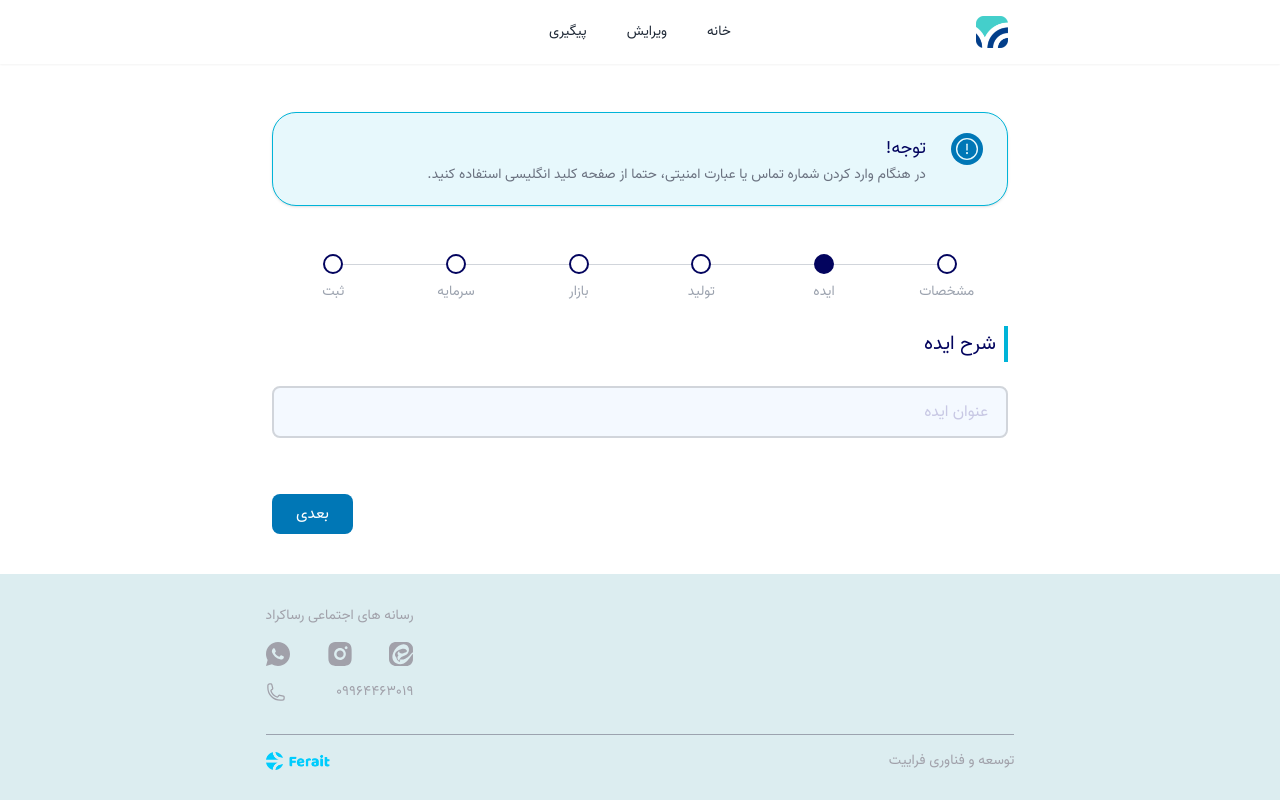
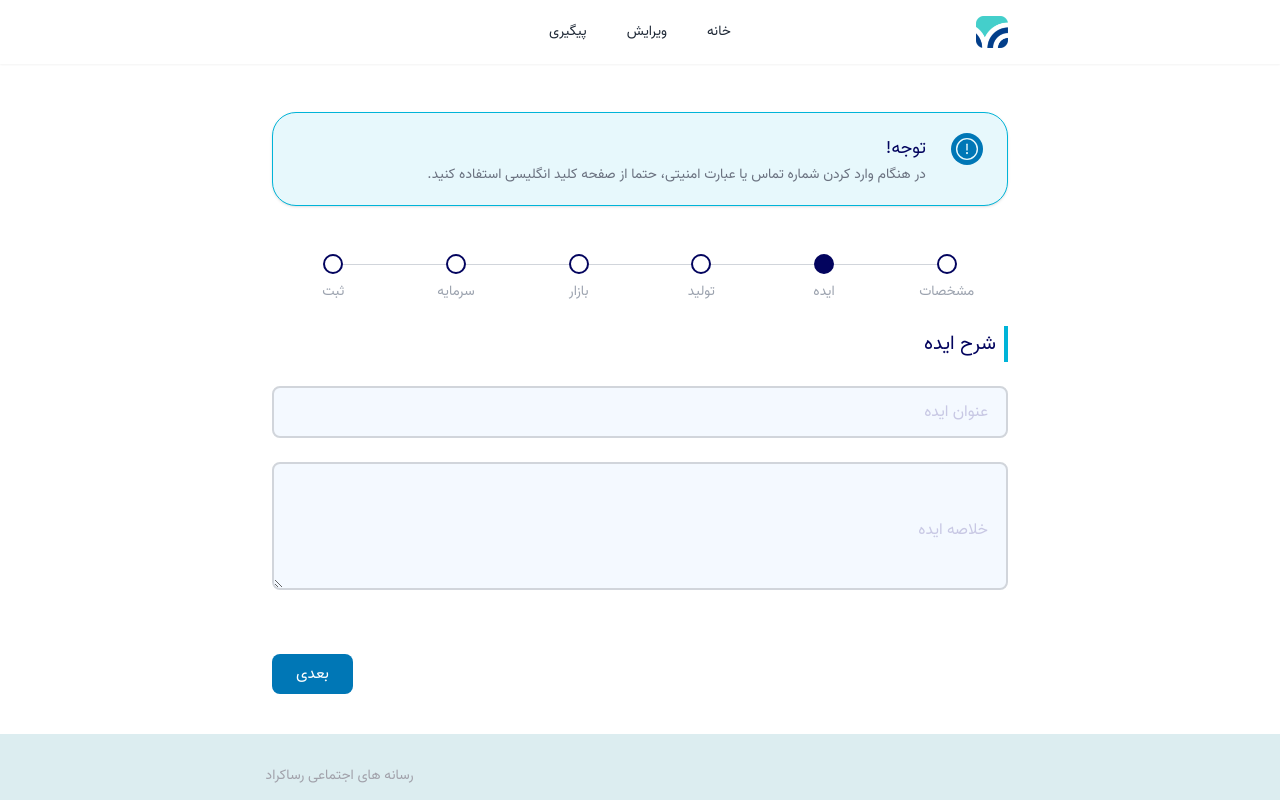
Before and after one commit to pouria-drd/rasacrowd, a Next.js app: page /survey/personal in a window 1280 px wide. Both pictures are taken after a click on the button 823 px from the left and 264 px from the top of the page. Shown: the top 800 px of the page. Built offline with nearby package versions, Linux system fonts and the light colour scheme.

Commit message:
added section manager and created ProduceForm

```diff
--- a/app/components/inputs/TextArea.tsx
+++ b/app/components/inputs/TextArea.tsx
@@ -1,6 +1,90 @@
-const TextArea = () => {
+'use client';
+import { useEffect, useState, useId } from "react";
+
+
+interface InputProps {
+    placeHolder: string;
+    hasError?: boolean;
+    errorMessage?: string;
+    value?: React.InputHTMLAttributes<HTMLInputElement>['value'];
+    maxLength?: React.InputHTMLAttributes<HTMLInputElement>['maxLength'];
+
+    getID?: (id: string) => void;
+    onChange?: React.InputHTMLAttributes<HTMLTextAreaElement>['onChange'];
+}
+
+
+const TextArea = ({ placeHolder, value,
+    hasError, maxLength, errorMessage, onChange, getID }: InputProps) => {
+
+    const uniqueId = `feraitInput${useId()}`;
+    const [hasValue, setHasValue] = useState<boolean>(false);
+    const [errorMsg, setErrorMsg] = useState<string>();
+
+    const handleOnChange = (e: React.ChangeEvent<HTMLTextAreaElement>) => {
+        if (onChange) onChange(e);
+
+        setHasValue(!!e.target.value);
+    };
+
+    useEffect(() => {
+        if (errorMessage) {
+            setErrorMsg(errorMessage);
+        }
+    }, [errorMessage]);
+
+    useEffect(() => {
+        if (getID) {
+            getID(uniqueId);
+        }
+    }, [getID]);
+
     return (
-        <div>TextArea</div>
+        <div className="flex flex-col gap-1 font-vazir r2l">
+            <div className="relative">
+                <textarea
+                    id={uniqueId}
+                    maxLength={maxLength}
+                    value={value}
+                    className={`bg-rasa-blue-25 appearance-none text-justify
+                    outline-none focus:ring-0
+                    border-2 hover:border-rasa-blue-250
+                    text-gray-800
+                    rounded-lg px-2.5 pb-2 pt-4 w-full min-h-32 max-h-60 r2l peer
+                    ${hasError ? 'border-red-300 focus:border-red-400'
+                            : 'border-gray-300 focus:border-rasa-blue-250'
+                        }`}
+                    placeholder=" "
+                    onChange={handleOnChange}
+                />
+
+                <label
+                    htmlFor={uniqueId}
+                    className={`absolute
+                    ${hasValue ? 'text-rasa-purple-400' : 'text-rasa-purple-100'}
+                    bg-gradient-to-b
+                    from-transparent from-65%
+                    to-rasa-blue-25 to-35%
+
+                    duration-150 transform -translate-y-1/2
+                    top-0 right-3 z-10 px-2
+                    peer-focus:px-2 peer-focus:text-rasa-purple-400
+
+                    peer-placeholder-shown:-translate-y-1/2 peer-placeholder-shown:top-1/2
+
+                    peer-focus:-top-1
+
+                    rtl:peer-focus:translate-x-1/4 rtl:peer-focus:left-10 -start-3`}>
+                    {`${placeHolder}`}
+                </label>
+            </div>
+            {
+                hasError &&
+                <p className="text-red-400 text-xs pr-1">
+                    {errorMsg ? errorMessage : `فیلد ${placeHolder} اجباری است`}
+                </p>
+            }
+        </div>
     )
 }
 
--- /dev/null
+++ b/app/components/mangers/SectionsManager.tsx
@@ -0,0 +1,51 @@
+'use client';
+
+import { ReactNode, useState } from "react";
+import CheckboxGroup from "../checkbox/CheckboxGroup";
+
+interface SectionsManagerProps {
+    sections: ReactNode[];
+    checkboxLabels: string[];
+}
+
+const SectionsManager = (props: SectionsManagerProps) => {
+    const [selectedSection, setSelectedSection] = useState<ReactNode>(props.sections[0]);
+    const [currentSectionIndex, setCurrentSectionIndex] = useState<number>(0);
+
+    const handleOnSelectionChange = (index: number) => {
+        setSelectedSection(props.sections[index]);
+        setCurrentSectionIndex(index);
+    }
+
+    const handleNextSelection = () => {
+        const nextIndex = currentSectionIndex + 1;
+
+        if (nextIndex < props.sections.length) {
+            setSelectedSection(props.sections[nextIndex]);
+            setCurrentSectionIndex(nextIndex);
+        }
+    }
+
+    return (
+        <>
+            <div className="flex flex-col gap-6 pt-4 pb-6">
+                <CheckboxGroup
+                    checkboxLabels={props.checkboxLabels}
+                    selectedIndex={currentSectionIndex}
+                    onSelectionChange={(idx) => handleOnSelectionChange(idx)}
+                />
+
+                {selectedSection}
+            </div>
+
+            <button
+                onClick={handleNextSelection}
+                className="bg-rasa-blue-600 text-white rounded-lg px-6 py-2 w-fit"
+            >
+                بعدی
+            </button>
+        </>
+    )
+}
+
+export default SectionsManager
--- a/app/survey/personal/forms/IdeaForm.tsx
+++ b/app/survey/personal/forms/IdeaForm.tsx
@@ -1,6 +1,6 @@
 import Input from "@/app/components/inputs/Input";
 import SectionTitle from "../../components/SectionTitle";
-import { Dropdown } from "@/app/components/dropdowns/Dropdown";
+import TextArea from "@/app/components/inputs/TextArea";
 
 const IdeaForm = () => {
 
@@ -10,6 +10,8 @@ const IdeaForm = () => {
             <SectionTitle title="شرح ایده" />
 
             <Input placeHolder="عنوان ایده" />
+
+            <TextArea placeHolder="خلاصه ایده" maxLength={421} />
         </>
     )
 }
--- /dev/null
+++ b/app/survey/personal/forms/ProduceFrom.tsx
@@ -0,0 +1,13 @@
+import SectionTitle from "../../components/SectionTitle";
+
+const ProduceFrom = () => {
+
+
+    return (
+        <>
+            <SectionTitle title="مراحل تولید" />
+        </>
+    )
+}
+
+export default ProduceFrom
--- a/app/survey/personal/page.tsx
+++ b/app/survey/personal/page.tsx
@@ -1,62 +1,32 @@
-'use client';
-
-import { ReactNode, useState } from "react";
+import { ReactNode } from "react";
 import Alert from "@/app/components/alerts/Alert";
-import CheckboxGroup from "@/app/components/checkbox/CheckboxGroup";
 
 import IdeaForm from "./forms/IdeaForm";
+import ProduceFrom from "./forms/ProduceFrom";
 import PersonalInformationForm from "./forms/PersonalInformationForm";
+import SectionsManager from "@/app/components/mangers/SectionsManager";
 
 const Personal = () => {
     const checkboxLabels = ["مشخصات", "ایده", "تولید", "بازار", "سرمایه", "ثبت"];
 
     const sections: ReactNode[] = [
         <PersonalInformationForm />,
-        <IdeaForm />
+        <IdeaForm />,
+        <ProduceFrom />
     ];
 
-    const [selectedSection, setSelectedSection] = useState<ReactNode>(sections[0]);
-    const [currentSectionIndex, setCurrentSectionIndex] = useState<number>(0);
+    return (
+        <div
+            className="font-vazir
+            flex flex-col gap-8 pb-10">
 
-    const handleOnSelectionChange = (index: number) => {
-        setSelectedSection(sections[index]);
-        setCurrentSectionIndex(index);
-    }
-
-    const handleNextSelection = () => {
-        const nextIndex = currentSectionIndex + 1;
-
-        if (nextIndex < sections.length) {
-            setSelectedSection(sections[nextIndex]);
-            setCurrentSectionIndex(nextIndex);
-        }
-    }
-
-    return (
-        <div className="font-vazir
-        flex flex-col gap-8 pb-10">
             <Alert
                 title="توجه!"
                 type="info"
                 message="در هنگام وارد کردن شماره تماس یا عبارت امنیتی، حتما از صفحه کلید انگلیسی استفاده کنید."
             />
 
-            <div className="flex flex-col gap-6 pt-4 pb-6">
-                <CheckboxGroup
-                    checkboxLabels={checkboxLabels}
-                    selectedIndex={currentSectionIndex}
-                    onSelectionChange={(idx) => handleOnSelectionChange(idx)}
-                />
-
-                {selectedSection}
-            </div>
-
-            <button
-                onClick={handleNextSelection}
-                className="bg-rasa-blue-600 text-white rounded-lg px-6 py-2 w-fit"
-            >
-                بعدی
-            </button>
+            <SectionsManager sections={sections} checkboxLabels={checkboxLabels} />
         </div>
     );
 };
```
